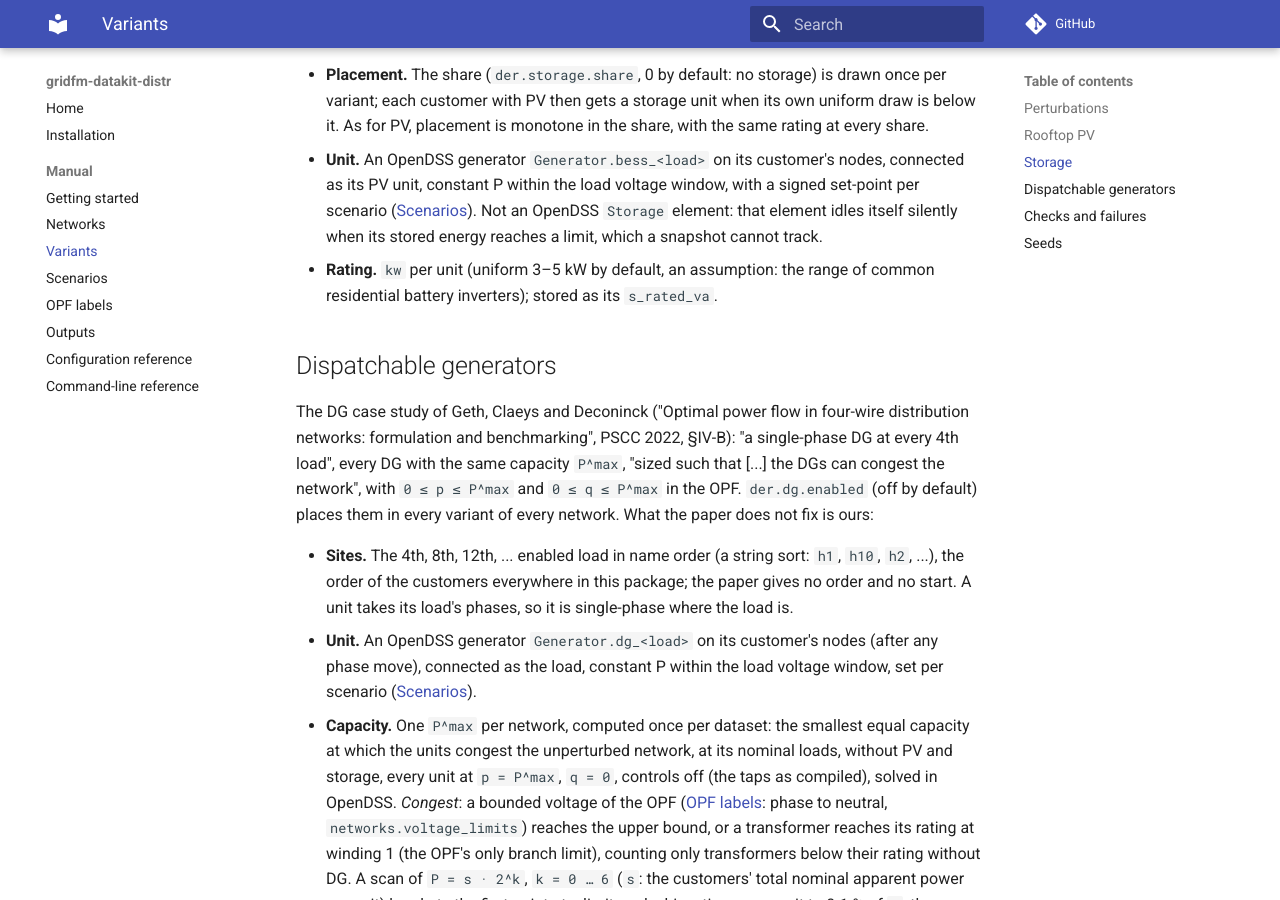
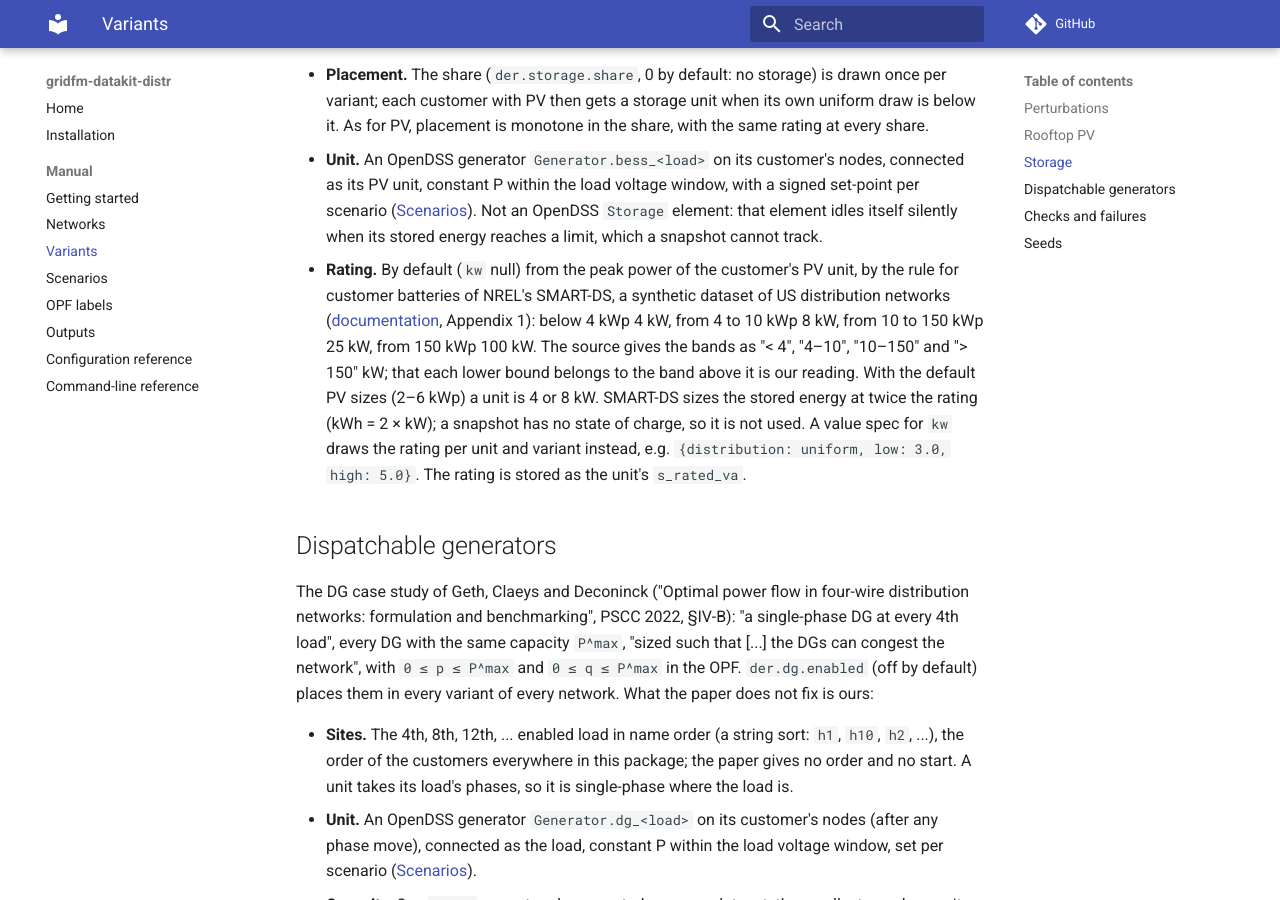
Before and after one commit to gridfm/gridfm-datakit-distr, an MkDocs documentation site: the page built from docs/manual/variants.md, in a window 1280 px wide and 900 px high, scrolled down 2291 px. Built offline with MkDocs 1.6.1 and Material for MkDocs 9.7.7, drawn with Linux system fonts in a browser that asks for light colours; comment, search, counter and statistics services are not loaded.

Commit message:
docs: storage rating from the SMART-DS customer-battery table
Signed-off-by: cardef <carmine.dellefemine@gmail.com>

```diff
--- a/docs/manual/variants.md
+++ b/docs/manual/variants.md
@@ -75,8 +75,16 @@ The output of each unit is drawn per scenario ([Scenarios](scenarios.md#pv-outpu
   PV unit, constant P within the load voltage window, with a signed set-point per scenario
   ([Scenarios](scenarios.md#storage-set-points)). Not an OpenDSS `Storage` element: that element
   idles itself silently when its stored energy reaches a limit, which a snapshot cannot track.
-- **Rating.** `kw` per unit (uniform 3–5 kW by default, an assumption: the range of common
-  residential battery inverters); stored as its `s_rated_va`.
+- **Rating.** By default (`kw` null) from the peak power of the customer's PV unit, by the rule for
+  customer batteries of NREL's SMART-DS, a synthetic dataset of US distribution networks
+  ([documentation](https://github.com/openEDI/documentation/blob/main/SMART-DS/Readme.md),
+  Appendix 1): below 4 kWp 4 kW, from 4 to 10 kWp 8 kW, from 10 to 150 kWp 25 kW, from 150 kWp
+  100 kW. The source gives the bands as "< 4", "4–10", "10–150" and "> 150" kW; that each lower
+  bound belongs to the band above it is our reading. With the default PV sizes (2–6 kWp) a unit
+  is 4 or 8 kW. SMART-DS sizes the stored energy at twice the rating (kWh = 2 × kW); a snapshot
+  has no state of charge, so it is not used. A value spec for `kw` draws the rating per unit and
+  variant instead, e.g. `{distribution: uniform, low: 3.0, high: 5.0}`. The rating is stored as
+  the unit's `s_rated_va`.
 
 ## Dispatchable generators
 
```
